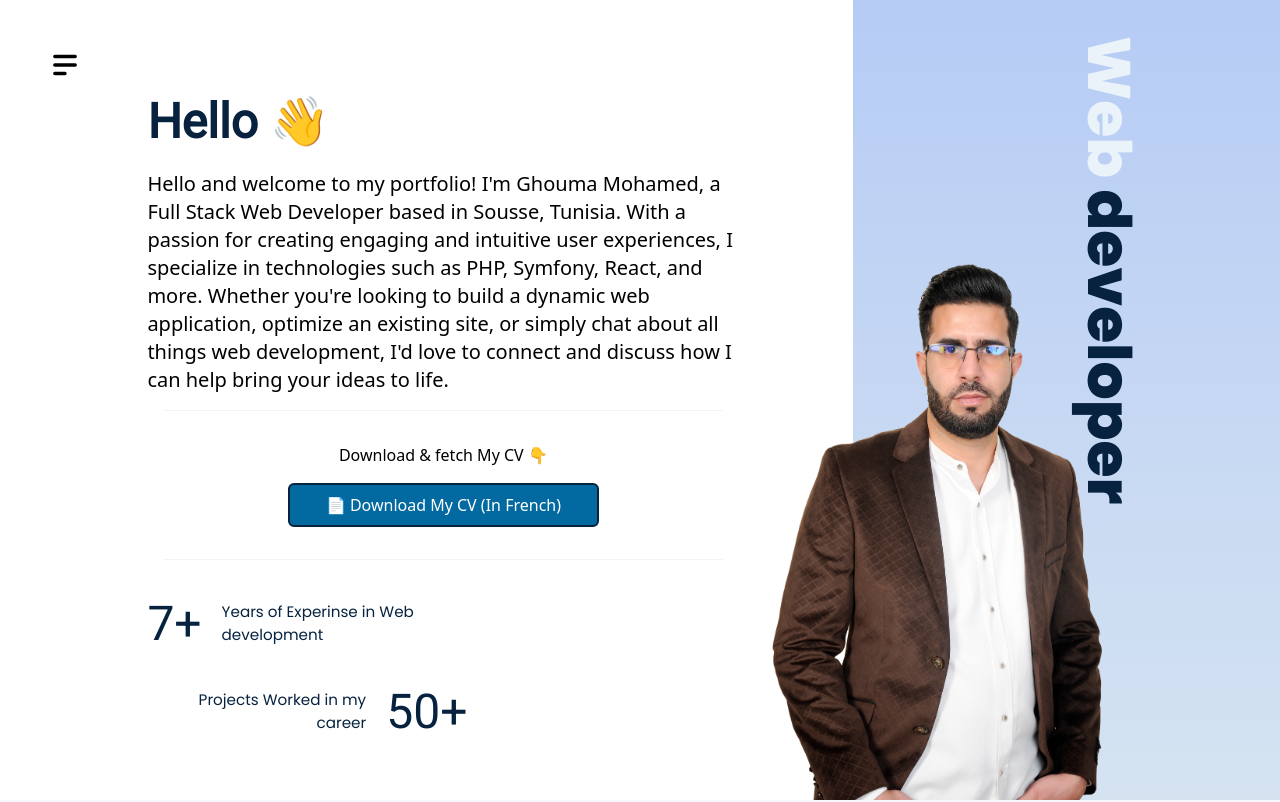
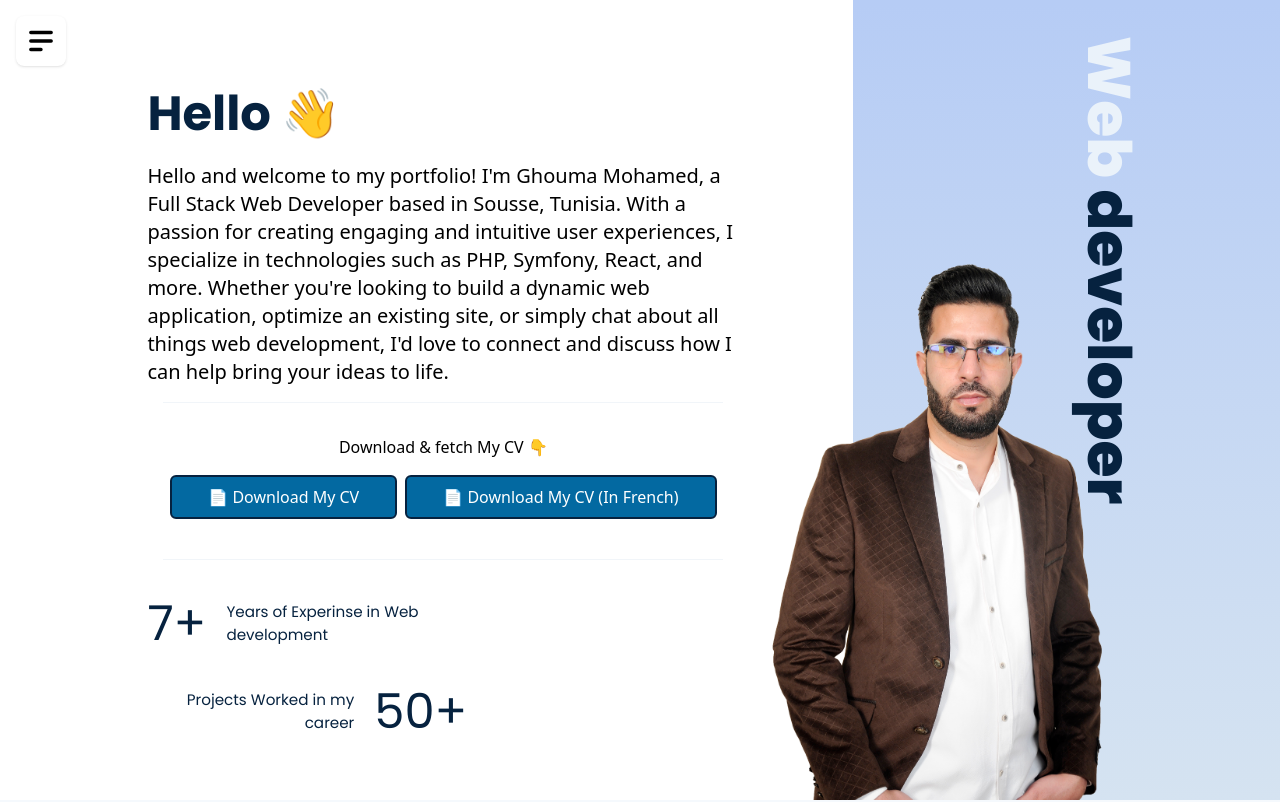
Before and after one commit to ghoumatn/mysimple-portfolio, a React (Vite) app: page / in a window 1280 px wide. Shown: the top 802 px of the page. Built offline with nearby package versions, Linux system fonts and the light colour scheme.

Commit message:
update image and typo

```diff
--- a/src/Content.js
+++ b/src/Content.js
@@ -26,8 +26,8 @@ import avatar2 from "./assets/images/Testimonials/avatar2.png";
 import avatar3 from "./assets/images/Testimonials/avatar3.png";
 import avatar4 from "./assets/images/Testimonials/avatar4.png";
 
-import Hireme_person from "./assets/images/Hireme/person.png";
-import Hireme_person2 from "./assets/images/Hireme/person2.png";
+import Hireme_person from "./assets/images/Hireme/ghouma-mohamed.png";
+import Hireme_person2 from "./assets/images/Hireme/ghouma-mohamed.png";
 
 // import icons from react-icons
 import { GrMail } from "react-icons/gr";
@@ -77,7 +77,8 @@ export const content = {
     image: Hero_person,
     shortDescription: "Hello and welcome to my portfolio! I'm Ghouma Mohamed, a Full Stack Web Developer based in Sousse, Tunisia. With a passion for creating engaging and intuitive user experiences, I specialize in technologies such as PHP, Symfony, React, and more. Whether you're looking to build a dynamic web application, optimize an existing site, or simply chat about all things web development, I'd love to connect and discuss how I can help bring your ideas to life.",
     downloadText: "Download & fetch My CV 👇",
-    downloadBtn: "📄 Download My CV (In French)",
+    downloadBtn: "📄 Download My CV",
+    downloadBtnFr: "📄 Download My CV (In French)",
     hero_content: [
       {
         count: "7+",
--- a/src/Layouts/Navbar.jsx
+++ b/src/Layouts/Navbar.jsx
@@ -11,7 +11,7 @@ const Navbar = () => {
   return (
     <div className="w-full flex justify-center">
       <div
-        className="sm:cursor-pointer fixed top-10 left-10 z-[999] rounded-lg bg-white/40 p-2"
+        className="sm:cursor-pointer fixed top-4 left-4 z-[999] rounded-lg bg-white p-2 shadow"
         onClick={() => setShowMenu(!showMenu)}
       >
         <HiMenuAlt2 size={34} />
--- a/src/components/Hero.jsx
+++ b/src/components/Hero.jsx
@@ -11,7 +11,7 @@ const Hero = () => {
         <div
           data-aos="slide-left"
           data-aos-delay="1200"
-          className="absolute h-full md:w-4/12 w-8/12 top-0 right-0 bg-primaryLinear bottom-0 -z-10"
+          className="absolute h-full md:w-4/12 w-8/12 top-0 right-0 bg-primaryLinear bottom-0 -z-10  hidden lg:block"
         >
           <h1 className="rotate-90 absolute top-[30%] right-[-15%] text-[#EAF2FA]">
             Web{" "}
@@ -20,7 +20,7 @@ const Hero = () => {
         </div>
 
         {/* first col */}
-        <div className="pb-16 px-6 pt-5 w-full sm:w-1/2 sm:max-w-none custom-max-width" data-aos="fade-down">
+        <div className="pb-16 px-6 pt-5 w-full sm:w-1/2 sm:max-w-none custom-max-width mt-20 md:mt-0" data-aos="fade-down">
           <h2 className="flex justify-start">{hero.title}</h2>
           <br />
           <div className="text-xl">
@@ -32,7 +32,8 @@ const Hero = () => {
           <hr className="m-4 border-slate-100" />
           <div className="text-center p-4">
             <div className="mb-4">{hero.downloadText}</div>
-            <a href="/cv/CV-Ghouma-Mohamed-developpeur-web-full-stack.pdf" target="_blank" className="btn inline-block bg-sky-700 text-white hover:bg-white hover:text-dark_primary" rel="nofollow">{hero.downloadBtn}</a>
+            <a href="/cv/CV-Ghouma-Mohamed-developpeur-web-full-stack-en.pdf" target="_blank" className="btn inline-block bg-sky-700 text-white hover:bg-white hover:text-dark_primary mb-2" rel="nofollow">{hero.downloadBtn}</a>
+            <a href="/cv/CV-Ghouma-Mohamed-developpeur-web-full-stack.pdf" target="_blank" className="btn inline-block bg-sky-700 text-white hover:bg-white hover:text-dark_primary ms-2" rel="nofollow">{hero.downloadBtnFr}</a>
           </div>
           <hr className="m-4 border-slate-100" />
           <div className="flex flex-col gap-10 mt-10">
@@ -52,7 +53,7 @@ const Hero = () => {
         </div>
 
         {/* sec col */}
-        <div className="md:h-[37rem] h-96">
+        <div className="md:h-[37rem] h-96 hidden lg:block">
           <img
             src={hero.image}
             data-aos="slide-up"
--- a/src/components/Hireme.jsx
+++ b/src/components/Hireme.jsx
@@ -4,7 +4,7 @@ const Hireme = () => {
   const { Hireme } = content;
 
   return (
-    <section className="bg-bg_light_primary">
+    <section className="bg-white">
       <div className="md:container px-5 pt-14 ">
         <h2 className="title" data-aos="fade-down">
           {Hireme.title}
--- a/src/index.css
+++ b/src/index.css
@@ -1,7 +1,7 @@
 /* Poppins */
 @import url("https://fonts.googleapis.com/css2?family=Poppins:wght@100;200;300;400;500;600;700;800;900&display=swap");
 /* Roboto */
-@import url("https://fonts.googleapis.com/css2?family=Roboto&display=swap");
+/* @import url("https://fonts.googleapis.com/css2?family=Roboto&display=swap"); */
 
 @tailwind base;
 @tailwind components;
@@ -25,16 +25,16 @@
     @apply font-Poppins lg:text-6xl text-3xl font-extrabold;
   }
   h2 {
-    @apply font-Roboto text-5xl font-bold;
+    @apply font-Poppins text-5xl font-bold;
   }
   h3 {
-    @apply font-Roboto text-5xl;
+    @apply font-Poppins text-5xl;
   }
   h4 {
-    @apply md:text-4xl text-3xl !leading-relaxed font-Roboto;
+    @apply md:text-4xl text-3xl !leading-relaxed font-Poppins;
   }
   h6 {
-    @apply font-Roboto font-bold text-[#253D57] leading-8;
+    @apply font-Poppins font-bold text-[#253D57] leading-8;
   }
 
   p {
--- a/tailwind.config.cjs
+++ b/tailwind.config.cjs
@@ -4,7 +4,7 @@ module.exports = {
   theme: {
     fontFamily: {
       Poppins: "Poppins",
-      Roboto: "Roboto",
+      // Roboto: "Roboto",
     },
     container: {
       center: true,
```
Also changed, not shown: src/assets/images/Hireme/ghouma-mohamed.png (added), 1 other file (tests, documents, lock files or other folders).
